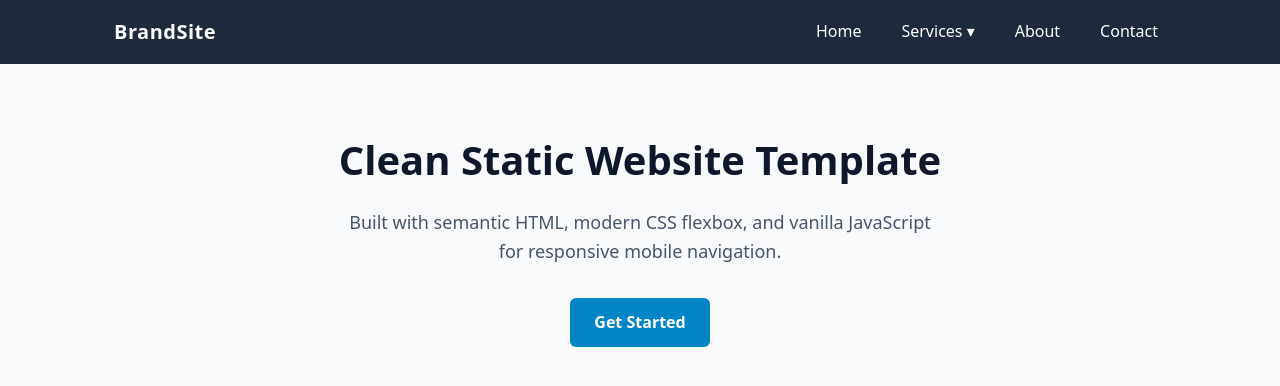
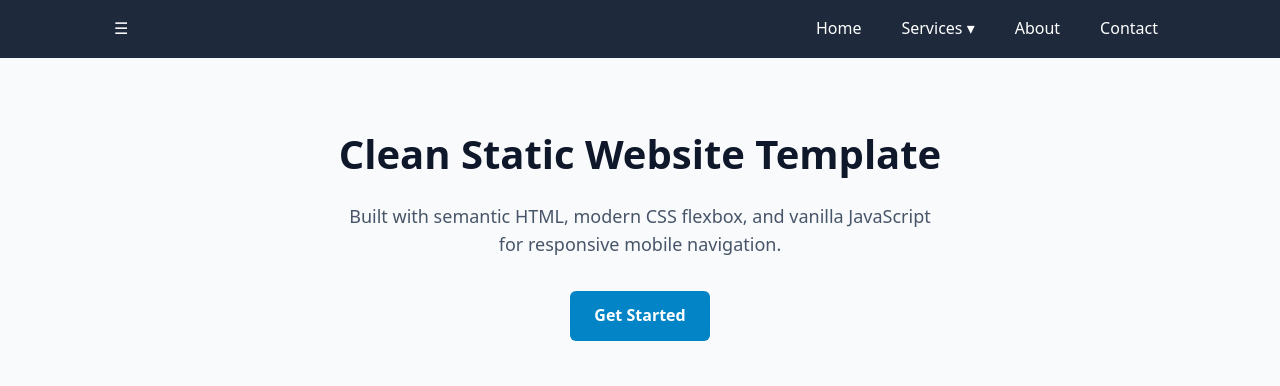
Before and after one commit to allenreyabenoja-lgtm/allenreyabenoja-lgtm.github.io, a plain HTML site: page index.html in a window 1280 px wide. Drawn offline with Linux system fonts and the light colour scheme.

Commit message:
Update index.html

```diff
--- a/index.html
+++ b/index.html
@@ -57,7 +57,7 @@
 
   <header>
     <div class="nav-container">
-      <a href="#" class="logo">BrandSite</a>
+      <a href="#" class="logo>fom</a>
       <button class="menu-toggle" id="menuToggle" aria-label="Toggle navigation">&#9776;</button>
       <ul class="nav-menu" id="navMenu">
         <li><a href="#home" class="nav-link">Home</a></li>
```
